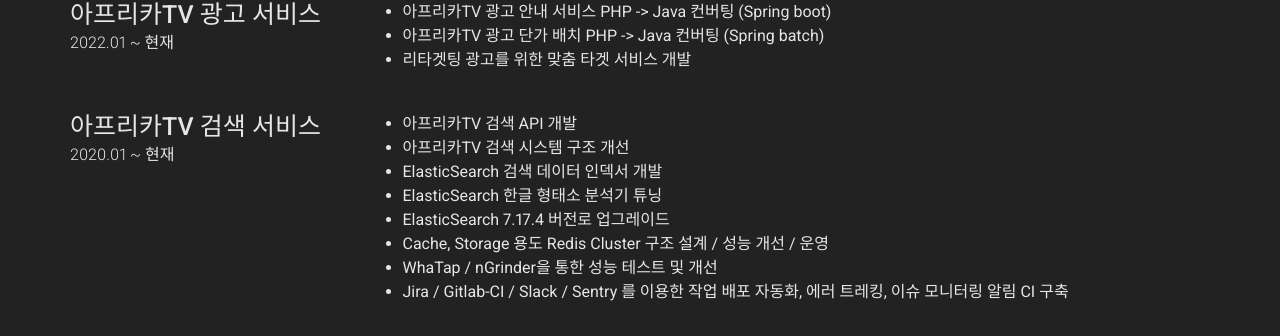
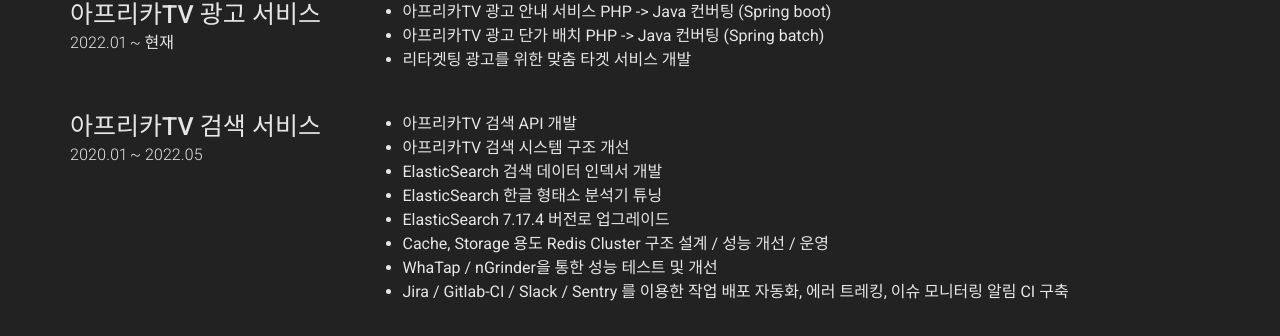
Before and after one commit to JinHyukParkk/JinHyukParkk.github.io, a Jekyll site: the page built from index.md, in a window 1280 px wide and 900 px high, scrolled down 1053 px. Shown: the part 115-451 px from the top of the window. Built offline with Jekyll 4.4.1, drawn with Linux system fonts in a browser that asks for light colours; nearby versions of some CDN libraries.

Commit message:
chore : update about

```diff
--- a/_config.yml
+++ b/_config.yml
@@ -91,7 +91,7 @@ content:
 
       - layout: left
         title: 아프리카TV 검색 서비스
-        caption: 2020.01 ~ 현재
+        caption: 2020.01 ~ 2022.05
         description: |
           * 아프리카TV 검색 API 개발
           * 아프리카TV 검색 시스템 구조 개선
```
